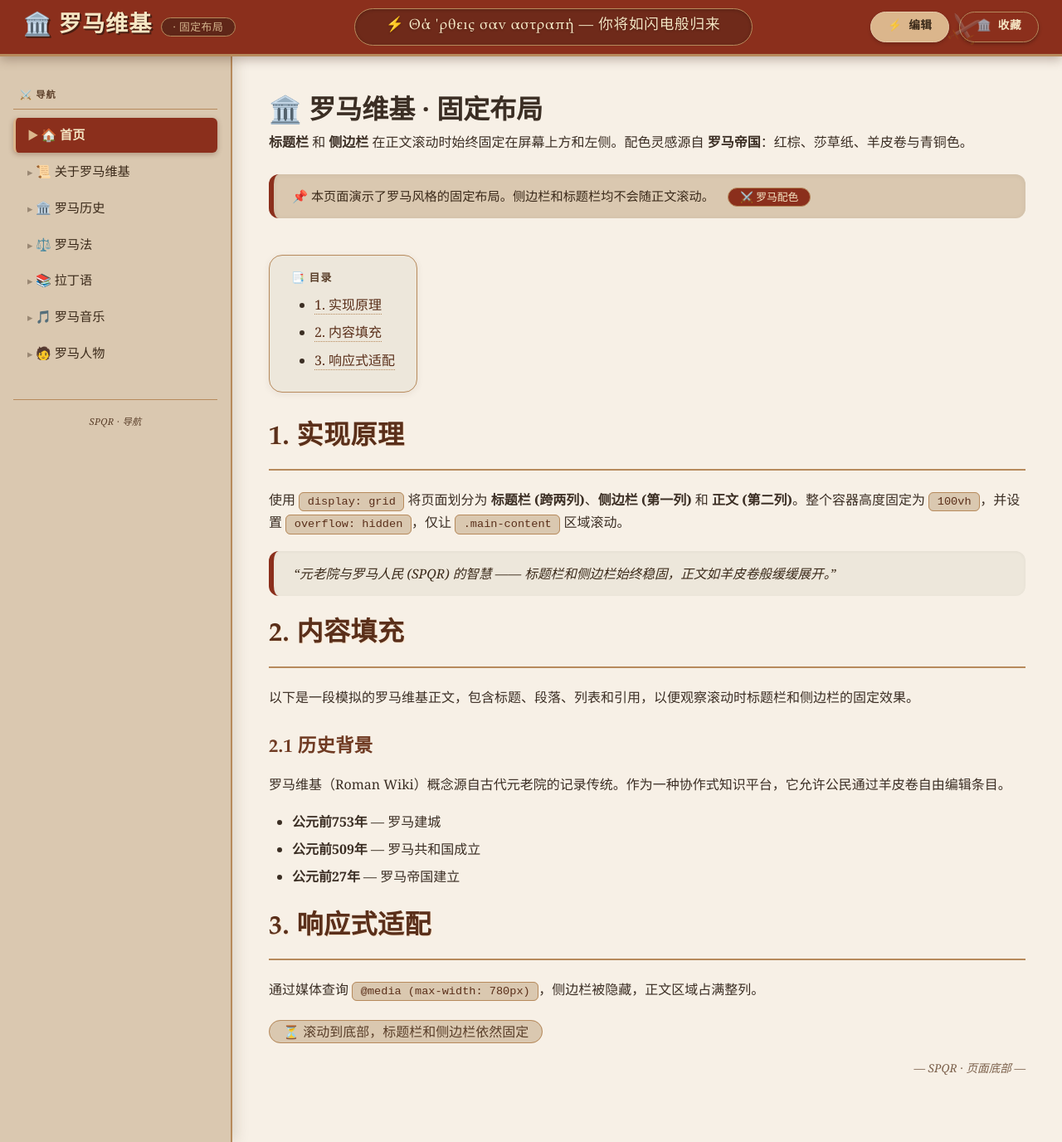
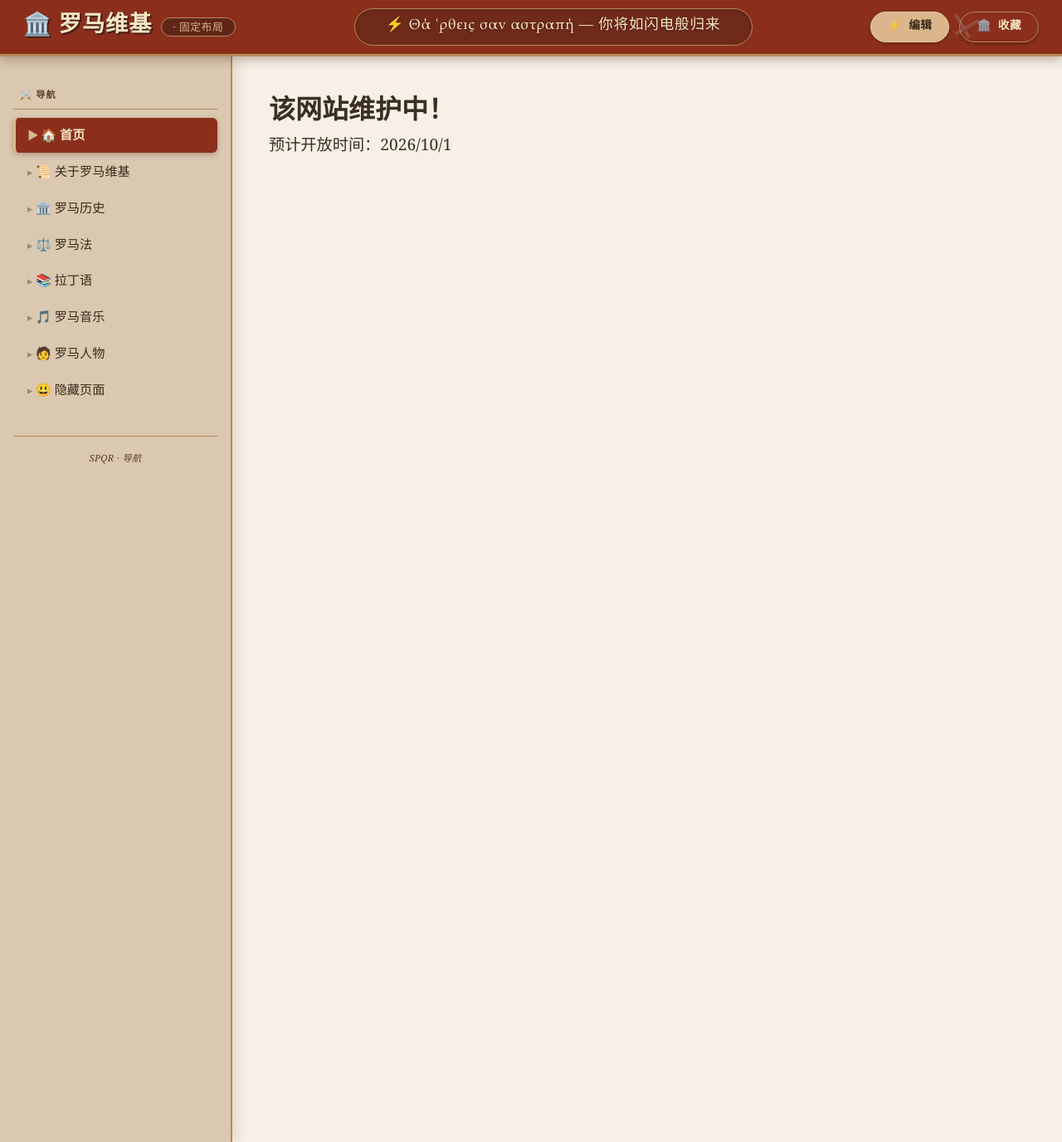
Before and after one commit to GensokyoCirno/gensokyocirno.github.io, a Jekyll site: the page built from index.md, in a window 1280 px wide. Shown: the whole page at 83% size. Built offline with Jekyll 4.4.1, drawn with Linux system fonts in a browser that asks for light colours.

Commit message:
维护提示

```diff
--- a/_config.yml
+++ b/_config.yml
@@ -1,5 +1,5 @@
 # _config.yml
-title: 罗马维基
+title: 维护中！
 description: 固定布局的罗马风格维基
 baseurl: ""  # 如果部署到子目录，如 /blog，则填写 "/blog"
 url: "https://gensokyocirno.github.io"  # 你的 GitHub Pages 地址
@@ -37,6 +37,9 @@ navigation:
   - title: 罗马人物
     url: /people/
     icon: 🧑
+  - title: 隐藏页面
+    url: /hidden/
+    icon: 😃
 
 # 注意这些url前面不能带/
 
--- a/index.md
+++ b/index.md
@@ -3,53 +3,5 @@ layout: default-layout
 title: 首页
 ---
 
-# 🏛️ 罗马维基 · 固定布局
-
-**标题栏** 和 **侧边栏** 在正文滚动时始终固定在屏幕上方和左侧。配色灵感源自 **罗马帝国**：红棕、莎草纸、羊皮卷与青铜色。
-
-<div class="wiki-meta">
-📌 本页面演示了罗马风格的固定布局。侧边栏和标题栏均不会随正文滚动。
-<span style="display: inline-block; margin-left: 12px; background: #8b2f1c; color: #f5e6c4; padding: 0 14px; border-radius: 30px; font-size: 0.8rem; border: 1px solid #b78a5c;">⚔️ 罗马配色</span>
-</div>
-
-<div class="toc">
-<strong>📑 目录</strong>
-<ul>
-  <li><a href="#section1" style="text-decoration: none; color: #5a2f1a; border-bottom: 1px dotted #b78a5c;">1. 实现原理</a></li>
-  <li><a href="#section2" style="text-decoration: none; color: #5a2f1a; border-bottom: 1px dotted #b78a5c;">2. 内容填充</a></li>
-  <li><a href="#section3" style="text-decoration: none; color: #5a2f1a; border-bottom: 1px dotted #b78a5c;">3. 响应式适配</a></li>
-</ul>
-</div>
-
-<div id="section1" />
-## 1. 实现原理
-
-使用 `display: grid` 将页面划分为 **标题栏 (跨两列)**、**侧边栏 (第一列)** 和 **正文 (第二列)**。整个容器高度固定为 `100vh`，并设置 `overflow: hidden`，仅让 `.main-content` 区域滚动。
-
-<div class="blockquote-wiki">
-“元老院与罗马人民 (SPQR) 的智慧 —— 标题栏和侧边栏始终稳固，正文如羊皮卷般缓缓展开。”
-</div>
-
-<div id="section2" />
-## 2. 内容填充
-
-以下是一段模拟的罗马维基正文，包含标题、段落、列表和引用，以便观察滚动时标题栏和侧边栏的固定效果。
-
-### 2.1 历史背景
-
-罗马维基（Roman Wiki）概念源自古代元老院的记录传统。作为一种协作式知识平台，它允许公民通过羊皮卷自由编辑条目。
-
-- **公元前753年** — 罗马建城
-- **公元前509年** — 罗马共和国成立
-- **公元前27年** — 罗马帝国建立
-
-<div id="section3" />
-## 3. 响应式适配
-
-通过媒体查询 `@media (max-width: 780px)`，侧边栏被隐藏，正文区域占满整列。
-
-<p style="margin-top: 24px; color: #5a3f2a;">
-<span style="background: #dac8b0; padding: 2px 16px; border-radius: 30px; border: 1px solid #b78a5c;">⏳ 滚动到底部，标题栏和侧边栏依然固定</span>
-</p>
-
-<p style="text-align: right; font-size: 0.85rem; color: #7a5f4a; font-style: italic;">— SPQR · 页面底部 —</p>
+# 该网站维护中！
+<big>预计开放时间：2026/10/1</big>
```
Also changed, not shown: pages/hidden/hidden.md (+1 -0 lines).
